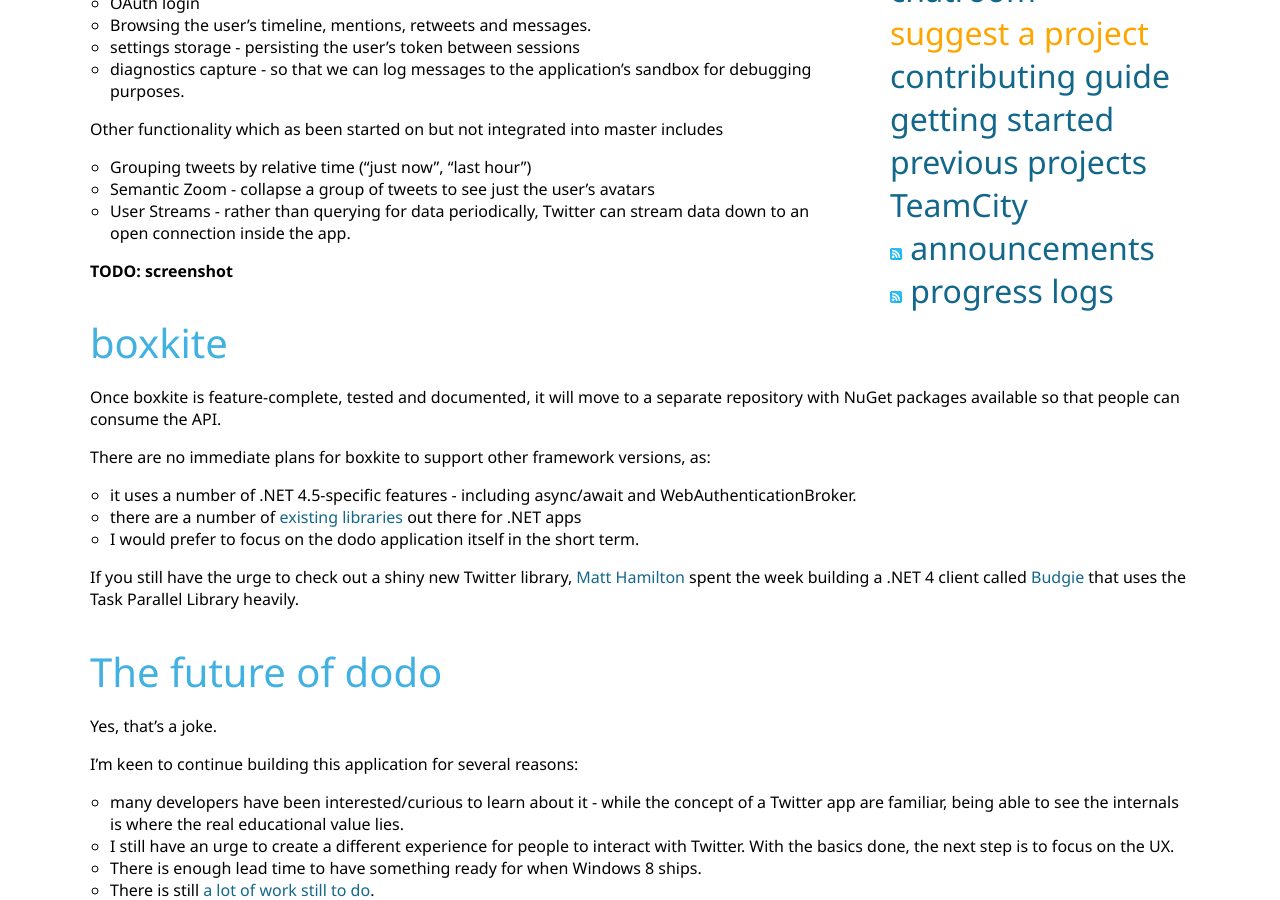
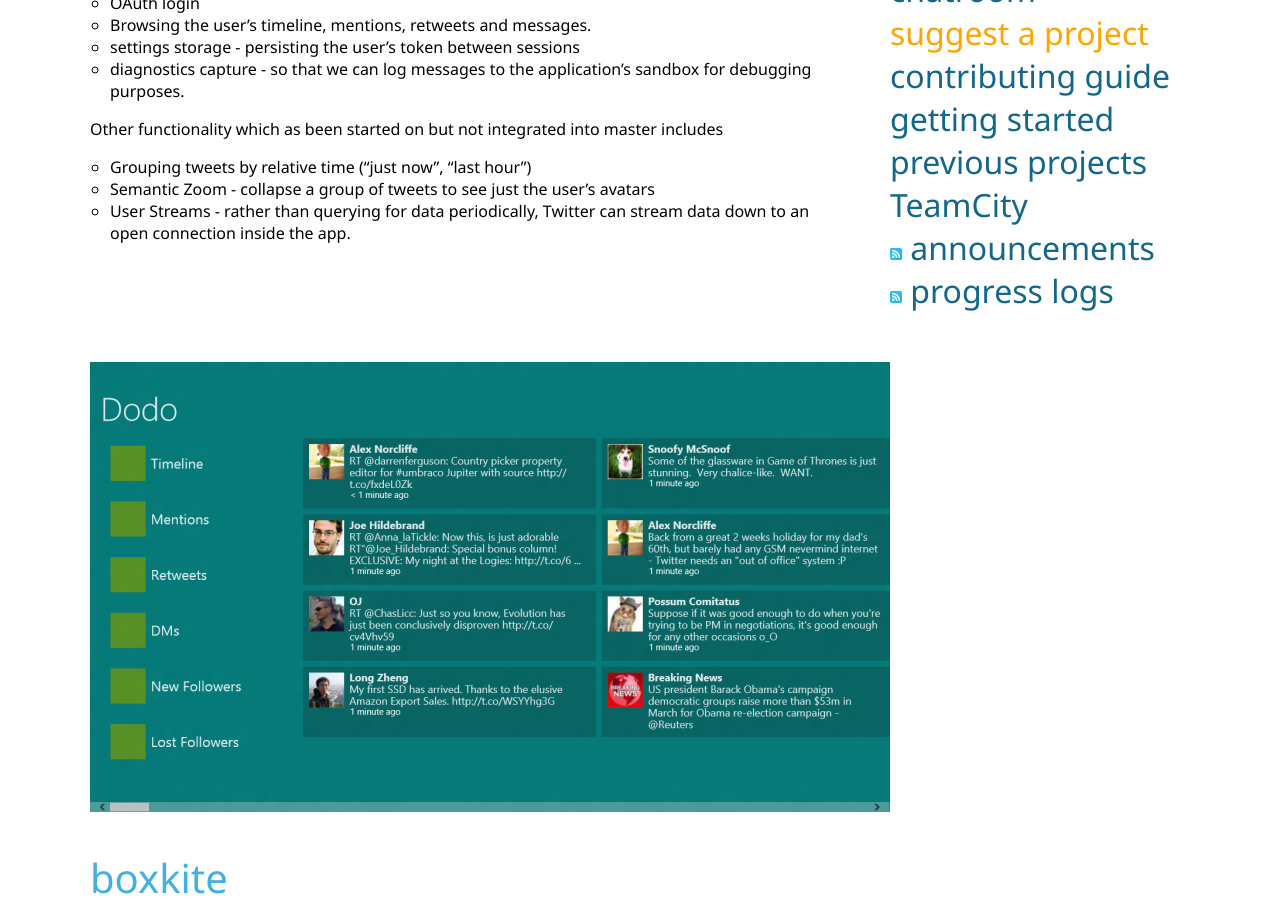
Before and after one commit to Code52/code52.github.com, a Jekyll site: the page built from _posts/2012-04-16-dodo-recap.md, in a window 1280 px wide and 900 px high, scrolled down 591 px. Built offline with Jekyll 4.4.1, drawn with Linux system fonts in a browser that asks for light colours; Markdown is read by kramdown in place of the engine named in the settings; comment, search, counter and statistics services are not loaded.

Commit message:
added image and linked in post

```diff
--- a/_posts/2012-04-16-dodo-recap.md
+++ b/_posts/2012-04-16-dodo-recap.md
@@ -33,7 +33,7 @@
  - Semantic Zoom - collapse a group of tweets to see just the user's avatars
  - User Streams - rather than querying for data periodically, Twitter can stream data down to an open connection inside the app.
 
- **TODO: screenshot**
+ ![](/img/dodo-example.png)
 
 ## boxkite
 
```
Also changed, not shown: img/dodo-example.png (added).
